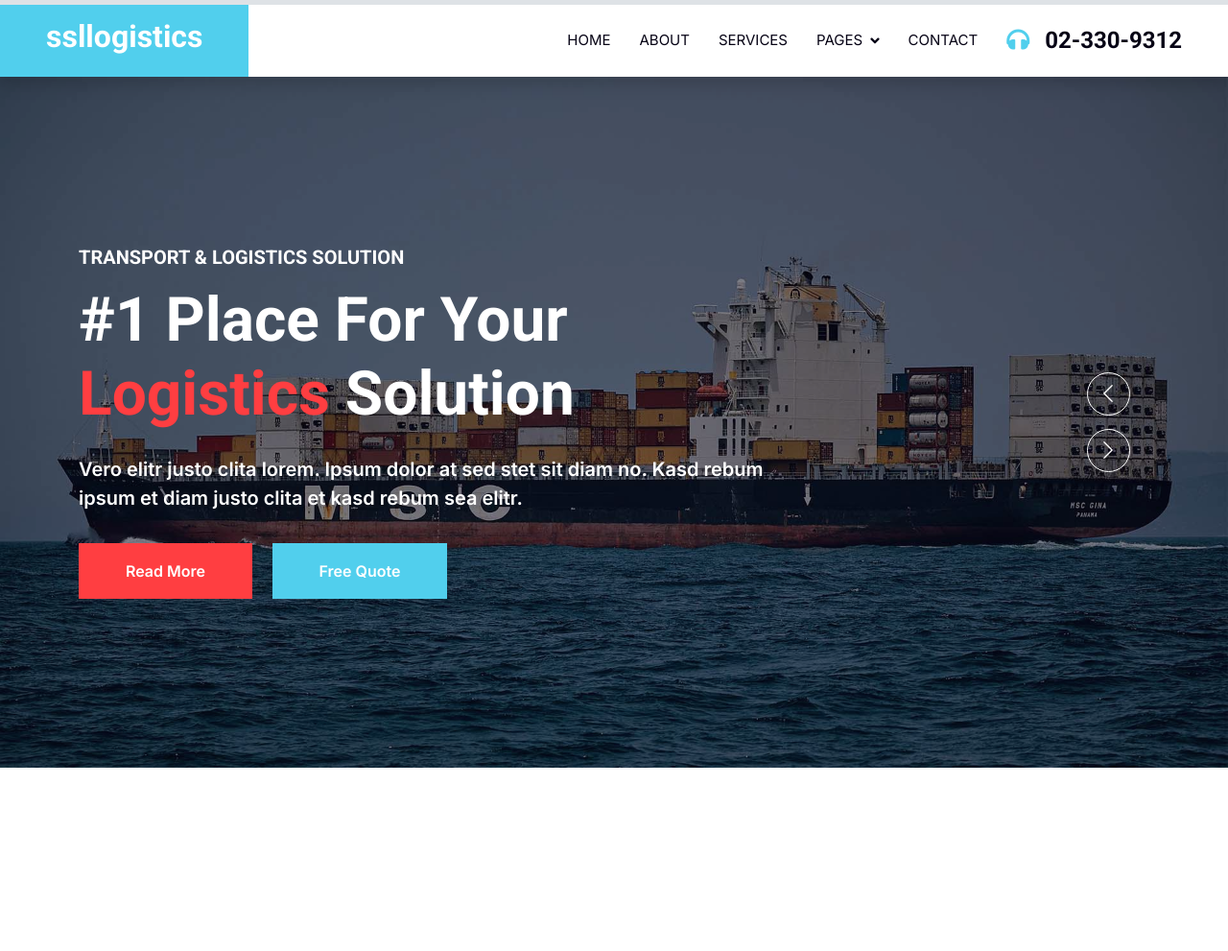
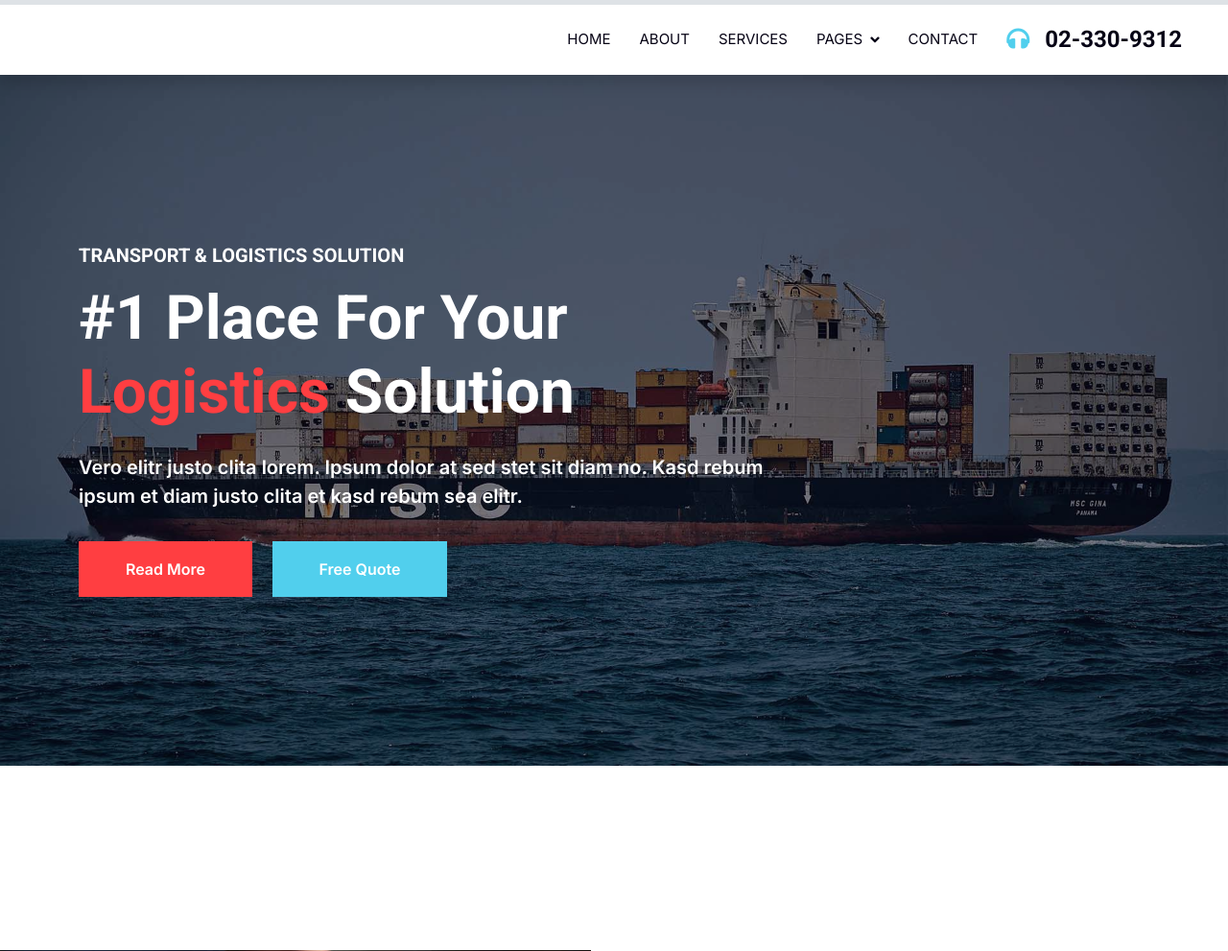
Before and after one commit to khunton2/sslproject150, a PHP site: page / in a window 1280 px wide. Shown: the top 991 px of the page at 96% size. Run offline with PHP 8.4, Linux system fonts and the light colour scheme; some libraries are stand-ins or nearby versions.

Commit message:
edit nav

```diff
--- a/index.php
+++ b/index.php
@@ -65,22 +65,7 @@
                     </div>
                 </div>
             </div>
-            <div class="owl-carousel-item position-relative">
-                <img class="img-fluid" src="img/carousel-2.jpg" alt="">
-                <div class="position-absolute top-0 start-0 w-100 h-100 d-flex align-items-center" style="background: rgba(6, 3, 21, .5);">
-                    <div class="container">
-                        <div class="row justify-content-start">
-                            <div class="col-10 col-lg-8">
-                                <h5 class="text-white text-uppercase mb-3 animated slideInDown">Transport & Logistics Solution</h5>
-                                <h1 class="display-3 text-white animated slideInDown mb-4">#1 Place For Your <span class="text-primary">Transport</span> Solution</h1>
-                                <p class="fs-5 fw-medium text-white mb-4 pb-2">Vero elitr justo clita lorem. Ipsum dolor at sed stet sit diam no. Kasd rebum ipsum et diam justo clita et kasd rebum sea elitr.</p>
-                                <a href="" class="btn btn-primary py-md-3 px-md-5 me-3 animated slideInLeft">Read More</a>
-                                <a href="" class="btn btn-secondary py-md-3 px-md-5 animated slideInRight">Free Quote</a>
-                            </div>
-                        </div>
-                    </div>
-                </div>
-            </div>
+
         </div>
     </div>
     <!-- Carousel End -->
--- a/nav/nav.php
+++ b/nav/nav.php
@@ -1,8 +1,8 @@
     <!-- Navbar Start -->
     <nav class="navbar navbar-expand-lg  navbar-light shadow border-top border-5  sticky-top p-0">
-        <a href="index.html" class="navbar-brand bg-secondary d-flex align-items-center px-4 px-lg-5">
+        <!-- <a href="index.html" class="navbar-brand bg-secondary d-flex align-items-center px-4 px-lg-5">
             <h2 class="mb-2 text-white">ssllogistics</h2>
-        </a>
+        </a> -->
         <!-- <button type="button" class="navbar-toggler me-4" data-bs-toggle="collapse" data-bs-target="#navbarCollapse">
             <span class="navbar-toggler-icon"></span>
         </button> -->
```
